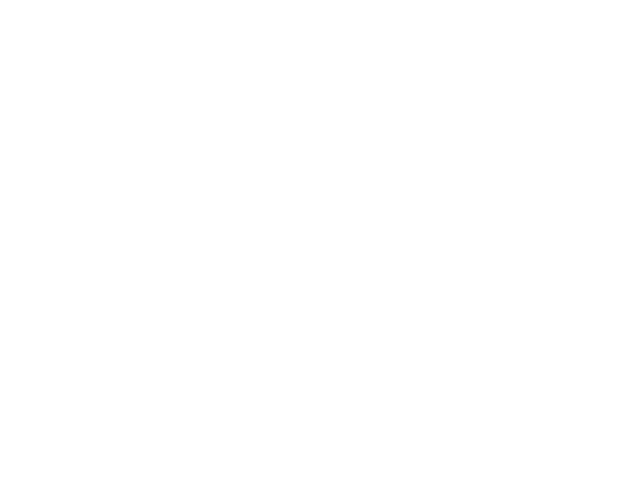
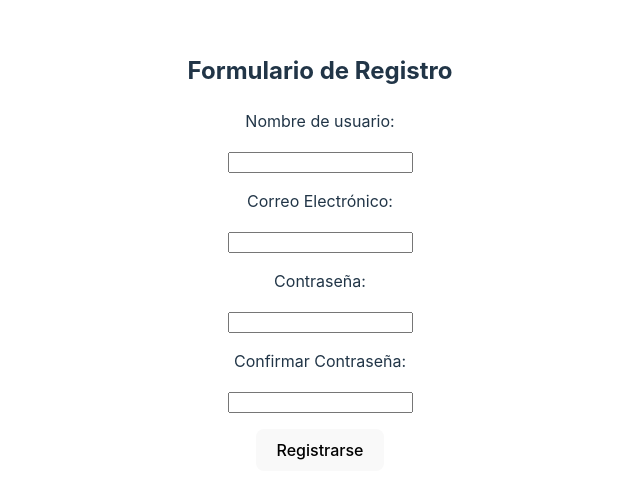
Before and after one commit to OscarRomaCalvo/ejerciciosReact, a React (Vite) app: page / in a window 1280 px wide. Shown: the part 148-646 px from the top of the page, without its empty margins (320-960 px from the left). Built offline with nearby package versions, Linux system fonts and the light colour scheme.

Commit message:
Ejercicio hecho

```diff
--- a/src/App.jsx
+++ b/src/App.jsx
@@ -2,12 +2,14 @@ import { useState } from 'react'
 import reactLogo from './assets/react.svg'
 import viteLogo from '/vite.svg'
 import './App.css'
+import FormularioRegistro from './components/FormularioRegistro/FormularioRegistro'
+
 
 function App() {
-  const [count, setCount] = useState(0)
 
   return (
     <>
+      <FormularioRegistro></FormularioRegistro>
     </>
   )
 }
--- /dev/null
+++ b/src/components/FormularioRegistro/FormularioRegistro.jsx
@@ -0,0 +1,84 @@
+import React, { useState } from 'react';
+
+const FormularioRegistro = () => {
+  const [formData, setFormData] = useState({
+    username: '',
+    email: '',
+    password: '',
+    confirmPassword: '',
+  });
+
+  const handleChange = (e) => {
+    const { name, value } = e.target;
+    setFormData({
+      ...formData,
+      [name]: value,
+    });
+
+  };
+
+
+  const handleSubmit = (e) => {
+    e.preventDefault();
+
+    if(formData.password===formData.confirmPassword){
+        window.alert("REGISTRO CORRECTO")
+    }else{
+        window.alert("Las contraseñas no coinciden")}
+  };
+
+
+
+  return (
+    <div>
+      <h2>Formulario de Registro</h2>
+      <form onSubmit={handleSubmit}>
+        <div>
+          <p>Nombre de usuario:</p>
+          <input
+            type="text"
+            name="username"
+            value={formData.username}
+            onChange={handleChange}
+            required
+          />
+        </div>
+        <div>
+          <p>Correo Electrónico:</p>
+          <input
+            type="email"
+            name="email"
+            value={formData.email}
+            onChange={handleChange}
+            required
+          />
+        </div>
+        <div>
+          <p>Contraseña:</p>
+          <input
+            type="password"
+            name="password"
+            value={formData.password}
+            onChange={handleChange}
+            required
+          />
+        </div>
+        <div>
+          <p>Confirmar Contraseña:</p>
+          <input
+            type="password"
+            name="confirmPassword"
+            value={formData.confirmPassword}
+            onChange={handleChange}
+            required
+          />
+        </div>
+        {(formData.password !== formData.confirmPassword) ? "Las contraseñas no coinciden" : null }
+        <p></p>
+        <button type="submit">Registrarse</button>
+      </form>
+    </div>
+  );
+};
+
+export default FormularioRegistro
```
